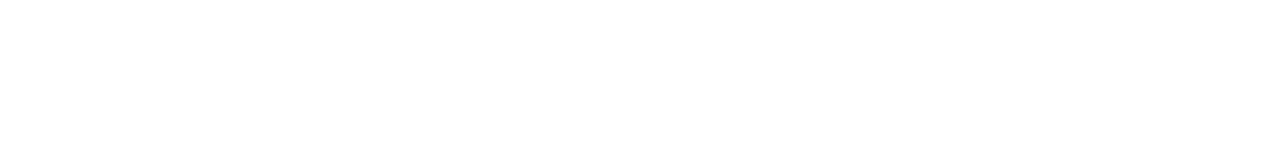
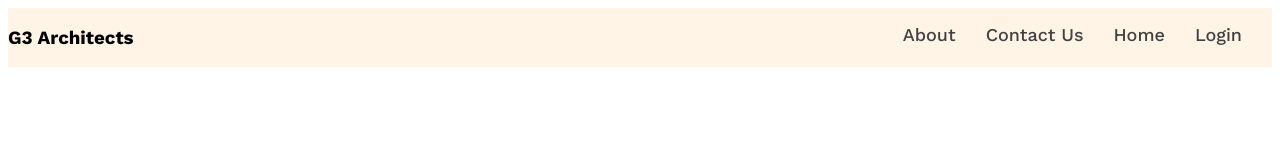
Before and after one commit to akib1437/architect-sresponsive-website, a plain HTML site: page index.html in a window 1280 px wide. Drawn offline with nearby package versions, Linux system fonts and the light colour scheme.

Commit message:
navbar complete

```diff
--- a/index.html
+++ b/index.html
@@ -6,9 +6,20 @@
     <title>g3 architects</title>
     <link rel="stylesheet" href="style/g3 achitects.css">
 </head>
-<body>
-    <header>
+<body class="work-sans-font">
+    <header class="bg-light">
+        <nav class="navbar display-flex">
+            <h3 class="brand">G3 Architects</h3>
+            <ul class="nav-links display-flex text-gray">
+                <li class="nav-items"><a href="" class="nav-link text-gray">About</a></li>
+                <li class="nav-items"><a href="" class="nav-link text-gray">Contact Us</a></li>
+                <li class="nav-items"><a href="" class="nav-link text-gray">Home</a></li>
+                <li class="nav-items"><a href="" class="nav-link text-gray">Login</a></li>
+            </ul>
+        </nav>
+        <div class="banner">
 
+        </div>
     </header>
     <main>
 
--- a/style/g3 achitects.css
+++ b/style/g3 achitects.css
@@ -0,0 +1,47 @@
+@import url('https://fonts.googleapis.com/css2?family=Work+Sans:ital,wght@0,100..900;1,100..900&display=swap');
+
+
+.work-sans-font {
+  font-family: "Work Sans", sans-serif;
+  font-optical-sizing: auto;
+  font-weight: 400;
+  font-style: normal;
+}
+
+/* shared styles */
+.display-flex{
+    display: flex;
+}
+/* dark-02 */
+.text-gray{
+    color: #424242;
+}
+/* dark-03 */
+.light-gray{
+color: #727272;
+}
+.bg-light{
+    background-color: rgba(255, 144, 14, 0.1);
+}
+/* header styles */
+
+/* navbar related styles */
+.navbar {
+    justify-content: space-between;
+    flex-direction: row;
+}
+.nav-items{
+    list-style:  none;
+    margin-right: 30px;
+
+}
+.nav-link{
+
+    text-decoration: none;
+    font-size: 18px;
+font-weight: 500;
+}
+.navbar, .banner{
+    max-width: 1440px;
+    margin: 0 auto;
+}
```
